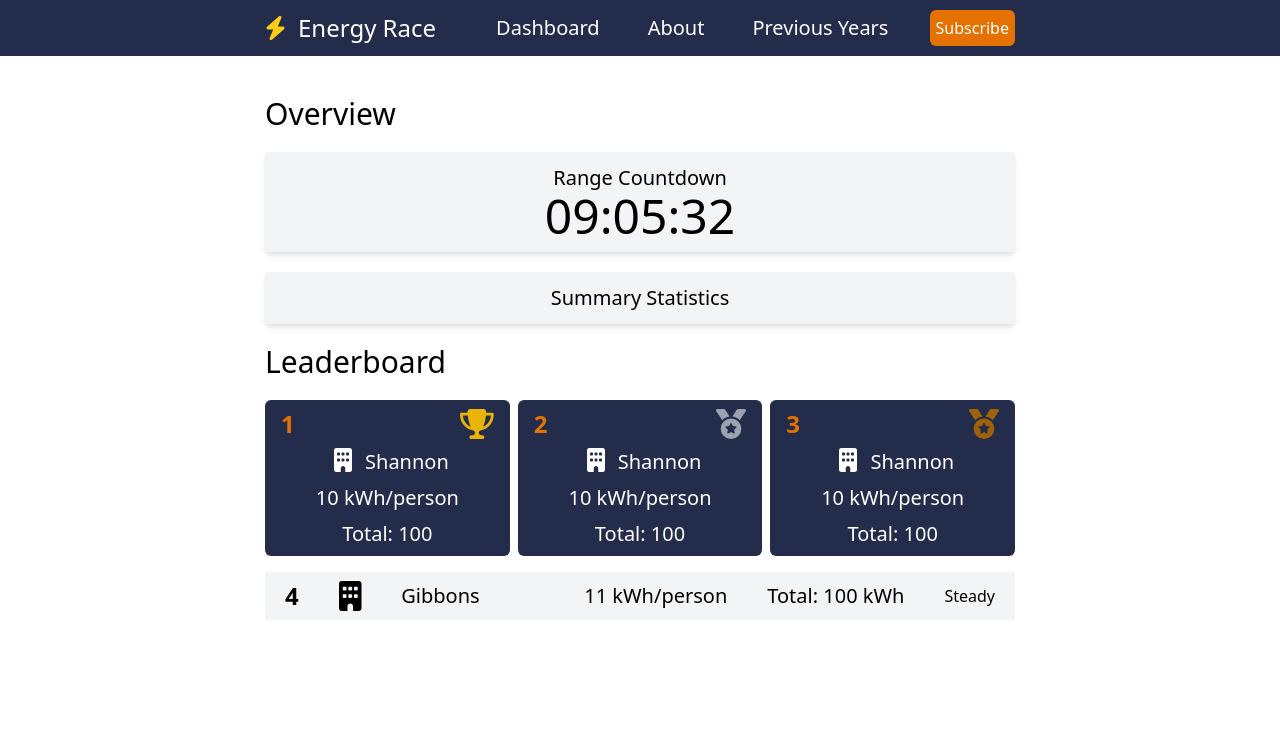
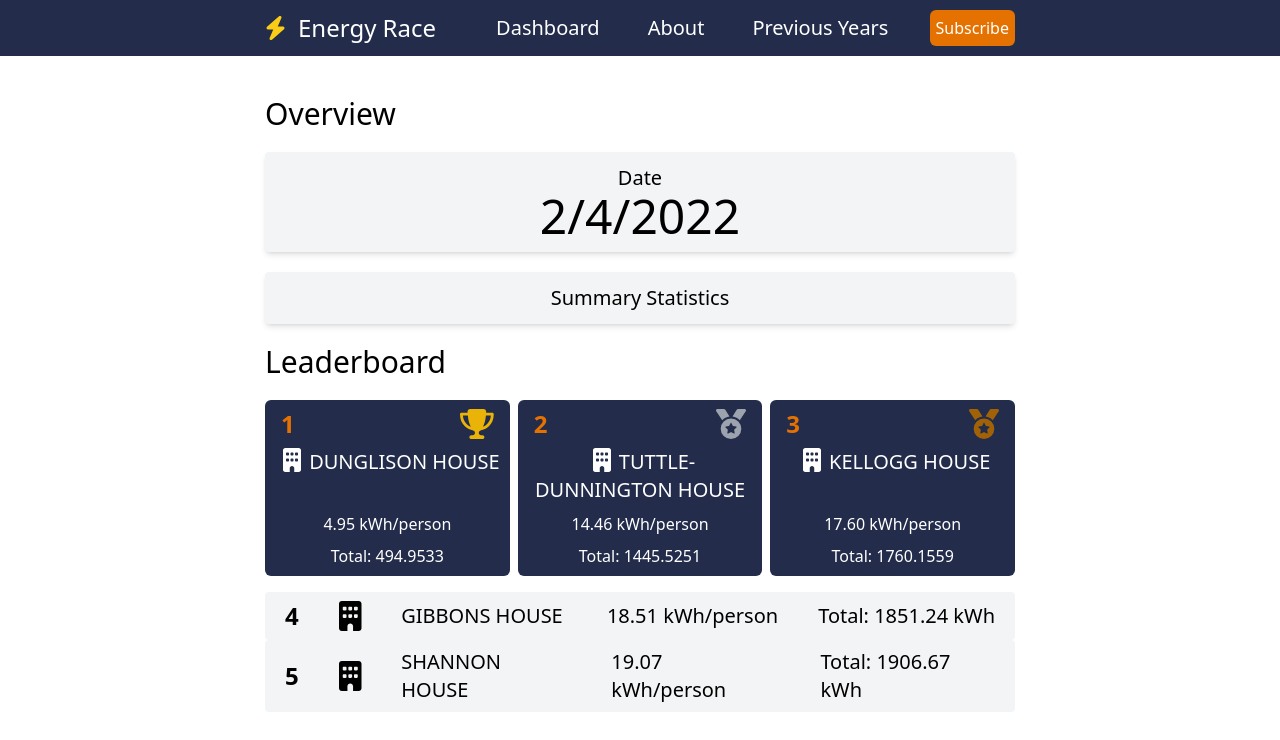
Before and after one commit to julesfll/ecodash, a Next.js app: page / in a window 1280 px wide. Shown: the top 740 px of the page. Built offline with nearby package versions, Linux system fonts and the light colour scheme.

Commit message:
calling real data from api

```diff
--- a/components/Dashboard.tsx
+++ b/components/Dashboard.tsx
@@ -1,16 +1,56 @@
-import React from "react";
+import React, { useEffect, useState } from "react";
 import Countdown from "./Countdown";
 import SummaryStats from "./SummaryStats";
 import Leaderboard from "./Leaderboard";
+import Building from "../interfaces/Building";
+
+// later add animations to make changs clearer?
 
 export default function Dashboard() {
+  const [date, setDate] = useState("2022-03-10T00:00:00.000Z");
+  const [allDates, setAllDates] = useState<string[]>([]);
+  const [leaderData, setLeaderData] = useState([]);
+
+  useEffect(() => {
+    fetch(`http://localhost:3000/api/buildings`)
+      .then((response) => response.json())
+      .then((data) => {
+        const allDates: string[] = data.data.map((d: Building) => d.time);
+        const dateSet = new Set(allDates);
+        let uniqueDates: string[] = [];
+        dateSet.forEach((d) => uniqueDates.push(d));
+
+        uniqueDates.sort((a: string, b: string) => {
+          const a_date = new Date(a).getTime();
+          const b_date = new Date(b).getTime();
+          return a_date - b_date;
+        });
+        setAllDates(uniqueDates);
+      });
+  }, []);
+
+  useEffect(() => {
+    fetch(`http://localhost:3000/api/buildings?date=${date}`)
+      .then((response) => response.json())
+      .then((data) => {
+        setLeaderData(data.data);
+      });
+  }, [date]);
+
+  const parseDate = (date: string) => {
+    const dateObj = new Date(date);
+    const dateStr =
+      dateObj.getMonth() + "/" + dateObj.getDay() + "/" + dateObj.getFullYear();
+    return dateStr;
+  };
   return (
     <div className="flex flex-col gap-5">
       <h1 className="text-3xl">Overview</h1>
-      <Countdown title={"Range Countdown"} time={"09:05:32"} />
+      <Countdown title={"Date"} time={parseDate(date)} />
       <SummaryStats />
+      {/* summary stats up to a day */}
       <h1 className="text-3xl">Leaderboard</h1>
-      <Leaderboard />
+      <Leaderboard data={leaderData} />
     </div>
   );
 }
--- a/components/Leaderboard.tsx
+++ b/components/Leaderboard.tsx
@@ -4,6 +4,7 @@ import { FontAwesomeIcon } from "@fortawesome/react-fontawesome";
 import { faBuilding } from "@fortawesome/free-solid-svg-icons";
 import { faTrophy } from "@fortawesome/free-solid-svg-icons";
 import { faMedal } from "@fortawesome/free-solid-svg-icons";
+import Building from "../interfaces/Building";
 
 function LeaderboardListItem({
   name,
@@ -23,12 +24,12 @@ function LeaderboardListItem({
       <h1 className="text-2xl font-bold">{place}</h1>
       <FontAwesomeIcon className="text-3xl" icon={faBuilding} />
       <h2 className="text-xl grow">{name}</h2>
-      <span className="block text-xl">{summaryStat} kWh/person</span>
+      <span className="block text-xl">{summaryStat.toFixed(2)} kWh/person</span>
       <span className="block text-xl">
         <span className="font-medium">Total: </span>
-        {totalStat} kWh
+        {totalStat.toFixed(2)} kWh
       </span>
-      {summaryStat - prevSummary > 0 ? (
+      {/* {summaryStat - prevSummary > 0 ? (
         <span>increasing :(</span>
       ) : (
         <>
@@ -39,7 +40,7 @@ function LeaderboardListItem({
           )}
         </>
         // add fontawesome icons
-      )}
+      )} */}
     </div>
   );
 }
@@ -67,16 +68,17 @@ function FeaturedCard({
   prevSummary: number;
 }) {
   return (
-    <div className="flex flex-col bg-[#232D4B] text-white gap-2 rounded-md items-center p-2 w-1/3 h-1/3">
+    <div className="flex flex-col bg-[#232D4B] text-white gap-2 rounded-md items-center p-2 w-1/3">
       <div className="flex  justify-between px-2 items-center w-full">
         <span className="font-bold text-2xl text-[#E57200] ">{place}</span>
         <WinnerIcon place={place} />
       </div>
-      <span className="text-xl">
-        <FontAwesomeIcon className="text-2xl px-2" icon={faBuilding} /> {name}
+      <span className="text-center text-xl grow">
+        <FontAwesomeIcon className="text-2xl px-2" icon={faBuilding} />
+        {name}
       </span>
-      <span className="text-xl">{summaryStat} kWh/person</span>
-      <span className="text-xl">
+      <span className="text-md">{summaryStat.toFixed(2)} kWh/person</span>
+      <span className="text-md">
         <span className="font-medium">Total: </span>
         {totalStat}
       </span>
@@ -84,39 +86,35 @@ function FeaturedCard({
   );
 }
 
-export default function Leaderboard() {
+export default function Leaderboard({ data }: { data: Building[] }) {
   return (
     <div>
       <div className="flex gap-2 mb-4">
-        <FeaturedCard
-          name={"Shannon"}
-          place={1}
-          summaryStat={10}
-          prevSummary={11}
-          totalStat={100}
-        />
-        <FeaturedCard
-          name={"Shannon"}
-          place={2}
-          summaryStat={10}
-          prevSummary={11}
-          totalStat={100}
-        />
-        <FeaturedCard
-          name={"Shannon"}
-          place={3}
-          summaryStat={10}
-          prevSummary={11}
-          totalStat={100}
-        />
+        {data.slice(0, 3).map((d, i) => {
+          return (
+            <FeaturedCard
+              name={d.name}
+              place={i + 1}
+              summaryStat={d.value / 100}
+              prevSummary={d.value / 100}
+              totalStat={d.value}
+            />
+          );
+        })}
       </div>
-      <LeaderboardListItem
-        name={"Gibbons"}
-        place={4}
-        summaryStat={11}
-        prevSummary={11}
-        totalStat={100}
-      />
+      <div>
+        {data.slice(3).map((d, i) => {
+          return (
+            <LeaderboardListItem
+              name={d.name}
+              place={i + 4}
+              summaryStat={d.value / 100}
+              prevSummary={d.value / 100}
+              totalStat={d.value}
+            />
+          );
+        })}
+      </div>
     </div>
   );
 }
--- a/data.ts
+++ b/data.ts
@@ -1,3 +1,6 @@
+//later need to get actual capacities to calcualte
+// kwh/person
+
 export const data = [
   {
     id: "1e791982-5342-46c6-a0f5-ba76da74fcff",
--- /dev/null
+++ b/pages/api/buildings/[name]/index.ts
@@ -0,0 +1,6 @@
+// Next.js API route support: https://nextjs.org/docs/api-routes/introduction
+import type { NextApiRequest, NextApiResponse } from "next";
+
+export default function handler(req: NextApiRequest, res: any) {
+  res.status(200).json({ what: "your mom" });
+}
--- /dev/null
+++ b/pages/api/buildings/index.ts
@@ -0,0 +1,21 @@
+// Next.js API route support: https://nextjs.org/docs/api-routes/introduction
+import type { NextApiRequest, NextApiResponse } from "next";
+import { data } from "../../../data";
+
+export default function handler(req: NextApiRequest, res: any) {
+  const { date } = req.query; //filter by this string date
+  const datesFiltered = data.filter((d) => {
+    if (!date) {
+      return true;
+    }
+    let dateNoHours = new Date(d.time);
+    let filterDate = new Date(date.toString());
+    dateNoHours.setHours(0, 0, 0, 0); //filters daily
+    filterDate.setHours(0, 0, 0, 0);
+    return dateNoHours.toString() === filterDate.toString();
+  });
+  datesFiltered.sort((a, b) => {
+    return a.value - b.value;
+  });
+  res.status(200).json({ data: datesFiltered });
+}
```
Also changed, not shown: tsconfig.json (+7 -1 lines).
